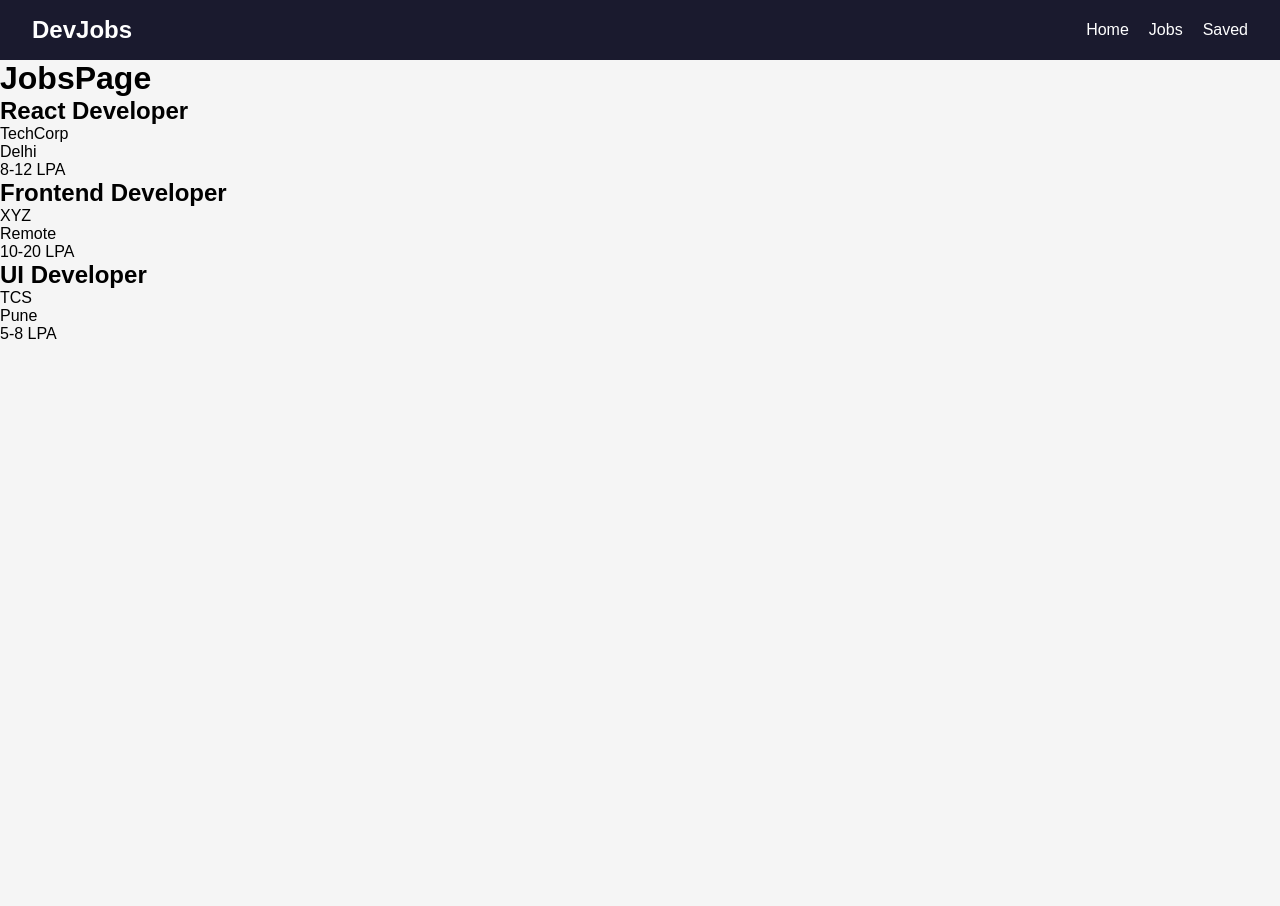
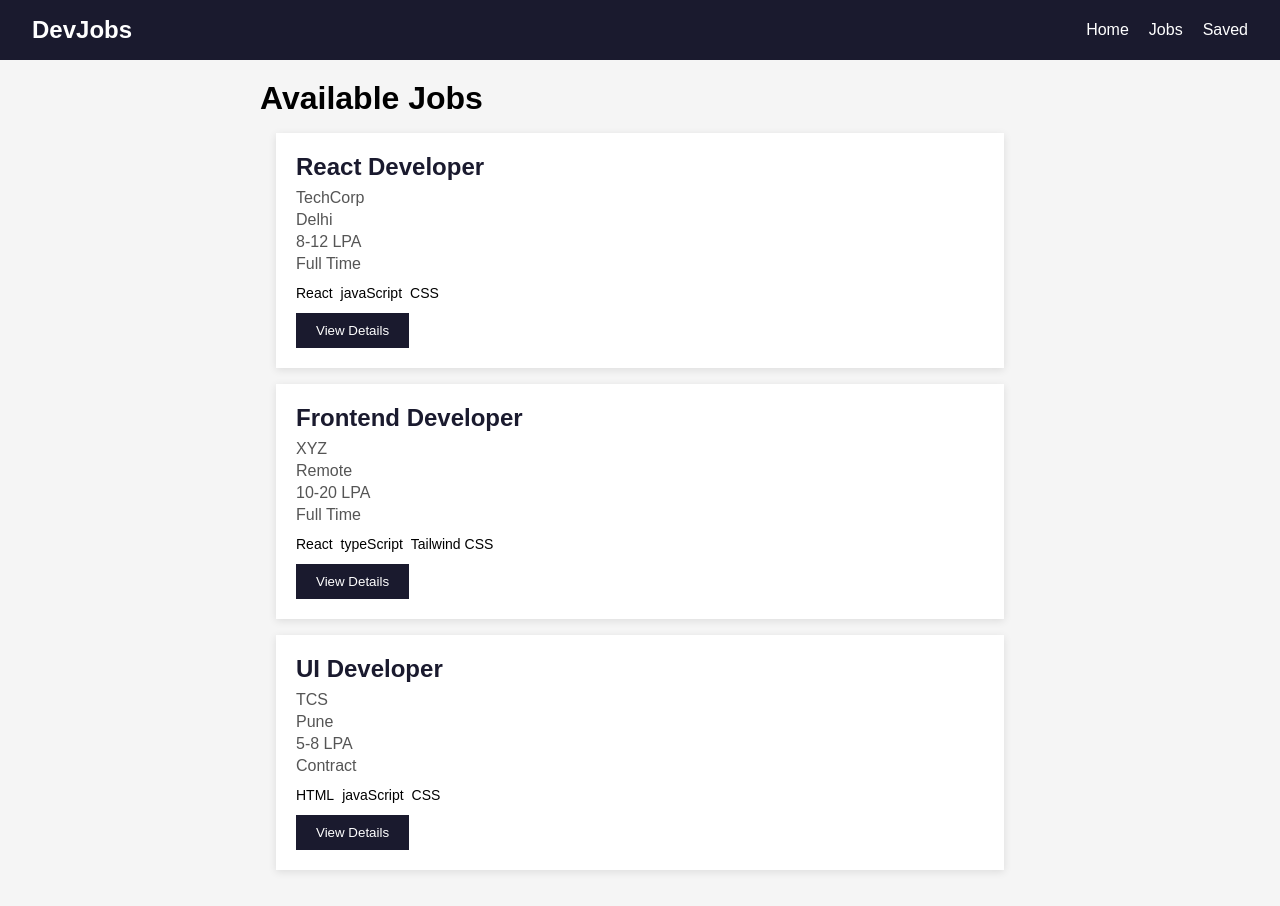
Before and after one commit to GauravSingh003/devjobs, a React (Vite) app: page /jobs in a window 1280 px wide. Before the commit the page ends 800 px from the top, so only its background shows below. Built offline with nearby package versions, Linux system fonts and the light colour scheme.

Commit message:
feat jobcard component with styling

```diff
--- /dev/null
+++ b/src/Components/JobCard.css
@@ -0,0 +1,40 @@
+.job-card{
+    background: white;
+    border: 12px;
+    padding: 20px;
+    margin: 16px;
+    box-shadow: 0 2px 8px rgba(0,0,0,0.1);
+}
+
+.job-card h2{
+    color: #1a1a2e;
+    margin-bottom: 8px;
+}
+
+.job-card p{
+    color: #555;
+    margin: 4px 0;
+}
+.skills{
+    display: flex;
+    gap: 8px;
+    margin: 12px 0;
+    font-size: 14px;
+}
+
+.job-card button{
+    background: #1a1a2e;
+    color: white;
+    border: none;
+    padding: 10px 20px;
+    cursor: pointer;
+    &:hover{
+        background: #4ecca3;
+        color: #1a1a2e;
+    }
+}
+.jobs-container{
+    max-width: 800px;
+    margin: 0 auto;
+    padding: 20px;
+}
--- /dev/null
+++ b/src/Components/JobCard.jsx
@@ -0,0 +1,22 @@
+import './JobCard.css'
+
+const JobCard = ({job}) => {
+  return (
+    <div className='job-card'>
+      <h2>{job.title}</h2>
+      <p>{job.company}</p>
+      <p>{job.location}</p>
+      <p>{job.salary}</p>
+      <p>{job.type}</p>
+
+      <div className="skills">
+        {job.skills.map((skill, idx) => (
+            <span key={idx} className='skill-tag'>{skill}</span>
+        ))}
+      </div>
+      <button>View Details</button>
+    </div>
+  )
+}
+
+export default JobCard
--- a/src/pages/JobsPage.jsx
+++ b/src/pages/JobsPage.jsx
@@ -1,4 +1,8 @@
-import useFetchJobs from '../hooks/useFetchJobs'
+import JobCard from '../Components/JobCard';
+import useFetchJobs from '../hooks/useFetchJobs';
+import '../Components/JobCard.css'
+
+
 const JobsPage = () => {
     const {data, loading, errors} = useFetchJobs();
 
@@ -7,15 +11,12 @@ const JobsPage = () => {
 
     return (
         <>
-            <h1>JobsPage</h1>
-            {data.map((job) => (
-                <div key={job.id}>
-                    <h2>{job.title}</h2>
-                    <p>{job.company}</p>
-                    <p>{job.location}</p>
-                    <p>{job.salary}</p>
-                </div>
-            ))}
+            <div className="jobs-container">
+                <h1>Available Jobs</h1>
+                {data.map((job) => (
+                    <JobCard key={job.id} job={job} />
+                ))}
+            </div>
         </>
         )
 }
```
